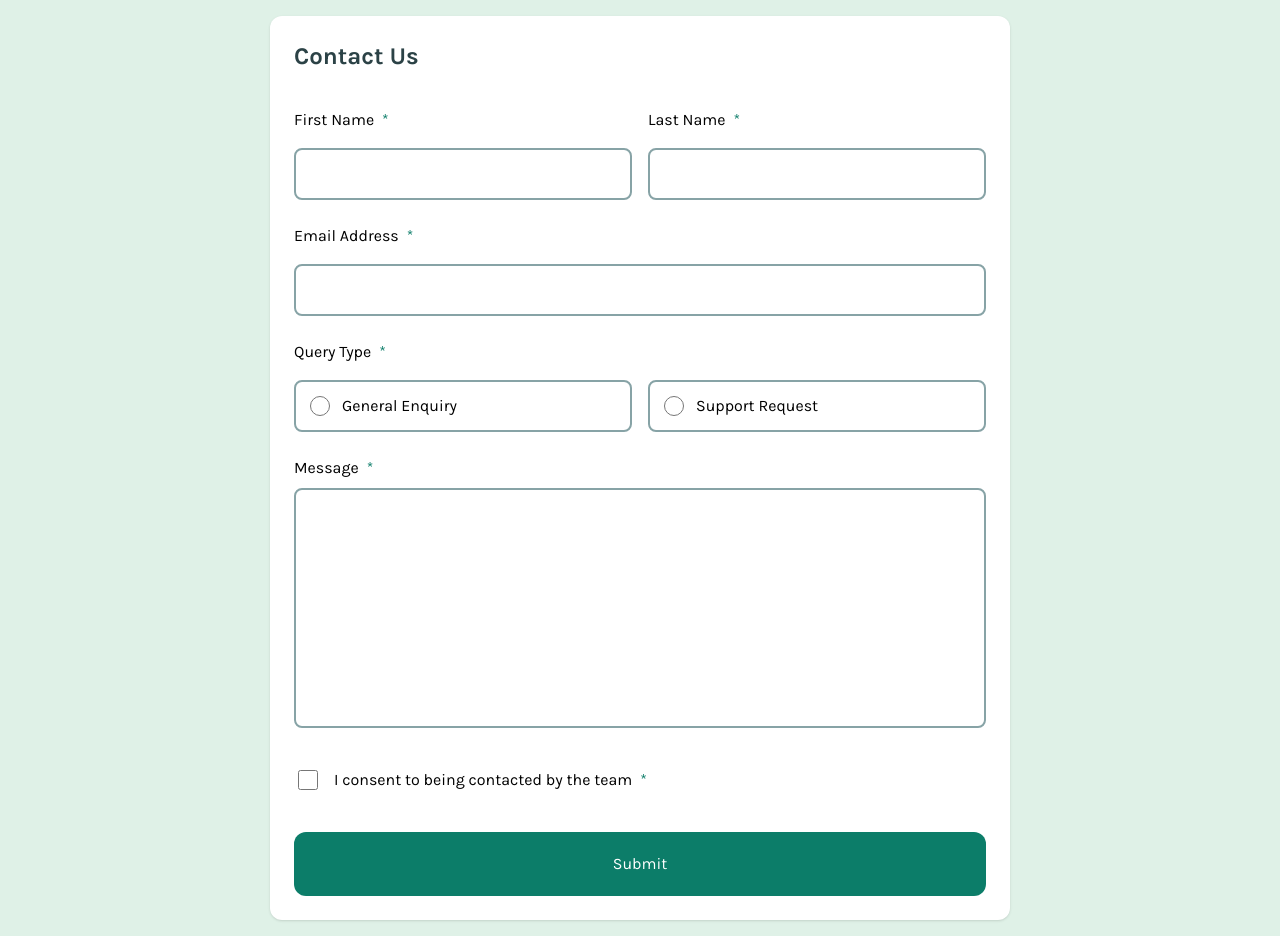
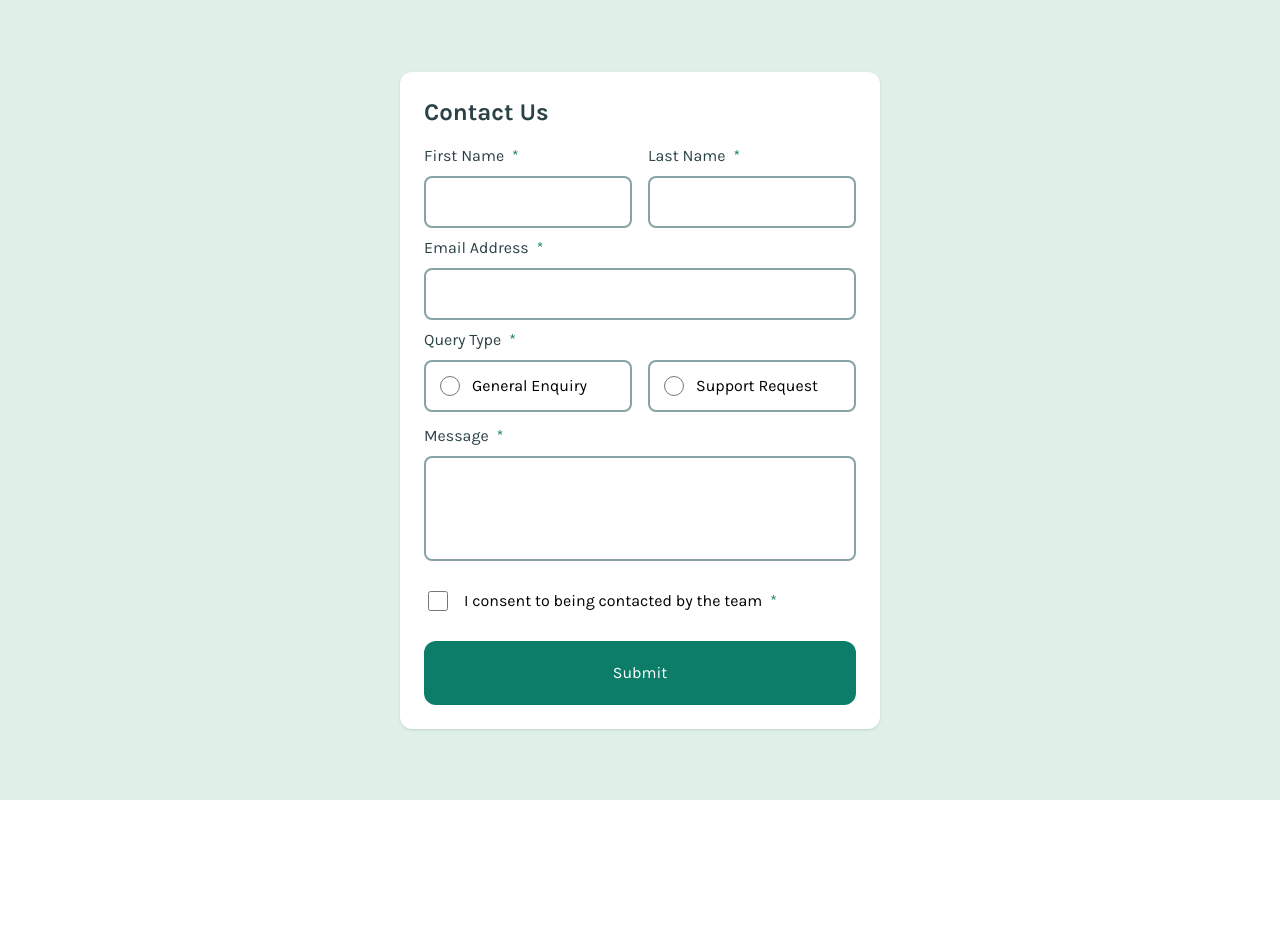
Before and after one commit to md-abid-hussain/contact-form, a React app: page / in a window 1280 px wide. After the commit the page ends 800 px from the top, so only its background shows below. Built offline with nearby package versions, Linux system fonts and the light colour scheme; the HTML template or start-up script is replaced by a standard one.

Commit message:
fixed color, padding and margin issue

```diff
--- a/src/App.tsx
+++ b/src/App.tsx
@@ -67,9 +67,9 @@ function App() {
   };
 
   return (
-    <main className="min-h-screen px-[14px] py-4 bg-primary-green-200">
+    <main className="min-h-screen px-[14px] py-4 bg-primary-green-200 grid place-content-center">
       <div className="p-6 bg-white rounded-xl shadow md:max-w-[740px] mx-auto">
-        <h1 className="text-2xl font-bold mb-9 text-neutral-grey-900">
+        <h1 className="text-2xl font-bold mb-4 text-neutral-grey-900">
           Contact Us
         </h1>
         <form className="flex flex-col" onSubmit={handleSubmit(onSubmit)}>
@@ -121,7 +121,7 @@ function App() {
               <CustomError message={errors.query_type.message} isRadio={true} />
             )}
           </div>
-          <div className="mt-3">
+          {/* <div> */}
             <CustomTextArea
               label="Message"
               id="message"
@@ -129,8 +129,8 @@ function App() {
               fieldId="message"
               errors={errors.message}
             />
-          </div>
-          <div className=" my-9">
+          {/* </div> */}
+          <div className="my-6">
             <CustomCheckboxInput
               label={"I consent to being contacted by the team"}
               id="agree"
--- a/src/components/CustomInputLabel.tsx
+++ b/src/components/CustomInputLabel.tsx
@@ -5,7 +5,7 @@ const CustomInputLabel = ({ ...inputLabelProps }: CustomInputLabelProps) => {
   return (
     <label
       {...inputLabelProps}
-      className="after:content-['*'] after:pl-2 after:text-primary-green-600 mb-4"
+      className="after:content-['*'] after:pl-2 after:text-primary-green-600 mb-2 text-neutral-grey-900"
     >
       {inputLabelProps.label}
     </label>
--- a/src/components/CustomTextArea.tsx
+++ b/src/components/CustomTextArea.tsx
@@ -40,7 +40,7 @@ const CustomTextArea = ({
         {...textAreaProps}
         {...register(fieldId)}
         className={
-          "h-60 border-2 rounded-lg border-neutral-grey-500 hover:border-primary-green-600 hover:cursor-pointer focus:border-primary-green-600 focus:outline-none p-3 resize-none" +
+          "h-60 border-2 rounded-lg border-neutral-grey-500 hover:border-primary-green-600 hover:cursor-pointer focus:border-primary-green-600 focus:outline-none p-3 resize-none md:h-[105px]" +
           (isError ? " border-primary-red focus:border-primary-red" : "")
         }
       ></textarea>
--- a/src/components/CustomTextInput.tsx
+++ b/src/components/CustomTextInput.tsx
@@ -28,7 +28,7 @@ const CustomTextInput = ({
 }: CustomTextInputProps) => {
   const isError = errors ? true : false;
   return (
-    <div className="flex flex-col mb-6 flex-1">
+    <div className="flex flex-col mb-2 flex-1">
       <CustomInputLabel htmlFor={inputProps.id} label={label} />
       <input
         type="text"
```
